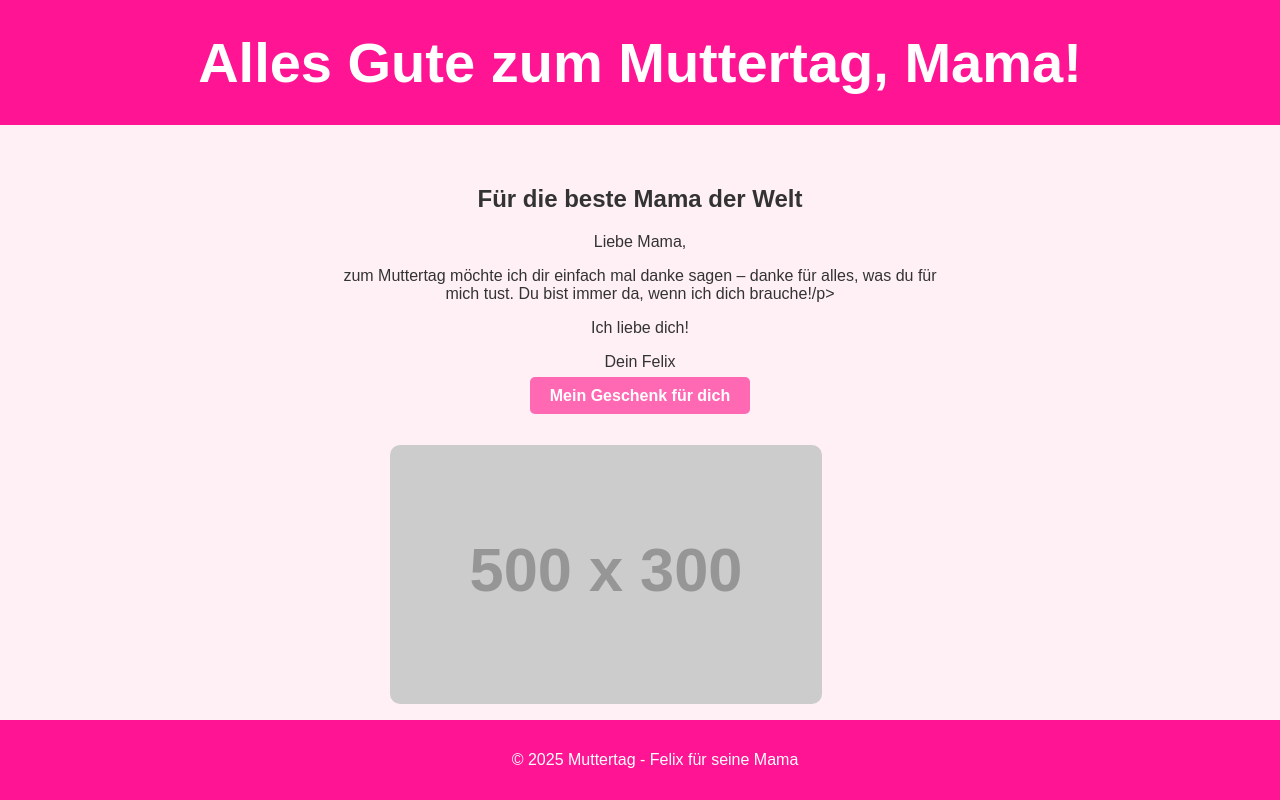
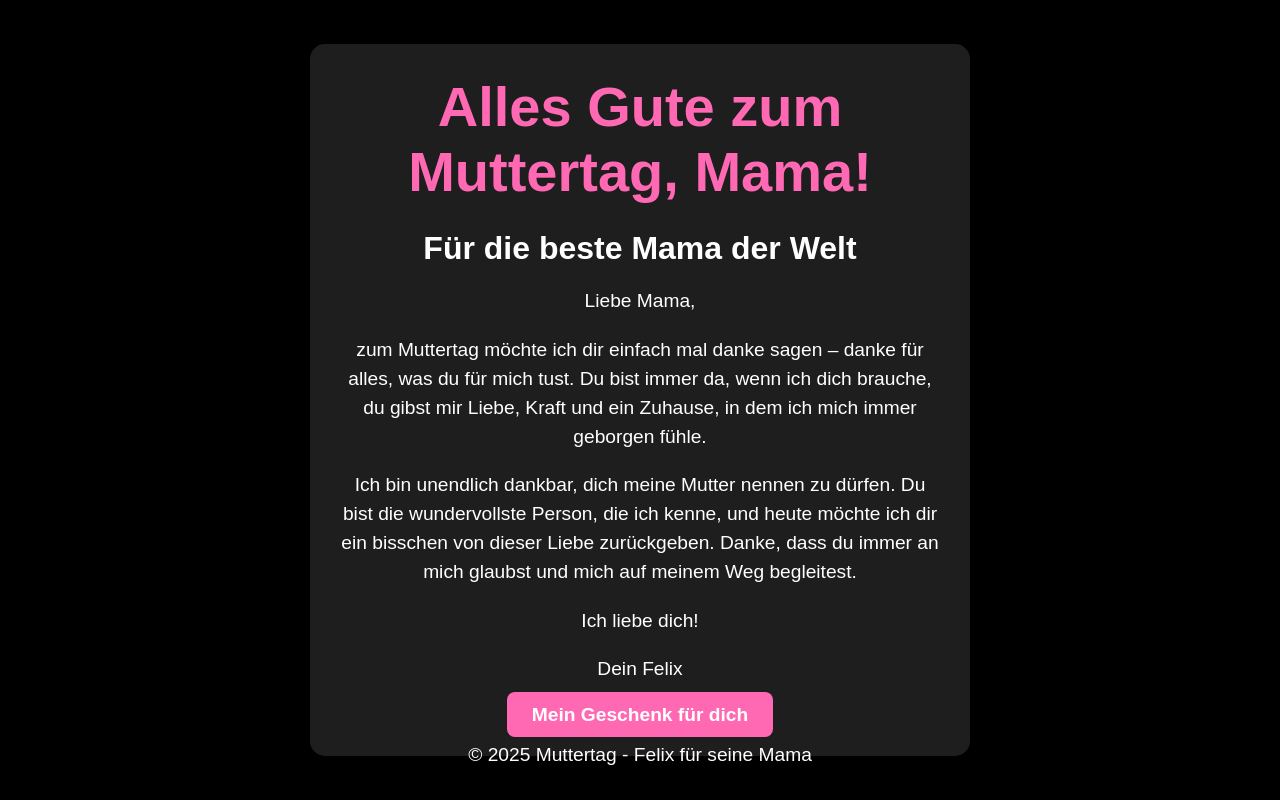
Before and after one commit to ffelixlab/mothersday, a plain HTML site: page index.html in a window 1280 px wide. Drawn offline with Linux system fonts and the light colour scheme; placeholder pictures from the web are drawn by us.

Commit message:
Update index.html

```diff
--- a/index.html
+++ b/index.html
@@ -7,102 +7,93 @@
     <title>Muttertag 2025 - Für Mama von Felix</title>
     <style>
         body {
-            font-family: Arial, sans-serif;
-            background-color: #fff0f5;
             margin: 0;
             padding: 0;
-            color: #333;
+            font-family: 'Arial', sans-serif;
+            background-color: #000000;
+            color: white;
+            display: flex;
+            justify-content: center;
+            align-items: center;
+            height: 100vh;
         }
 
-        header {
-            background-color: #ff1493;
-            color: white;
+        .popup {
+            background-color: #1e1e1e;
+            border-radius: 15px;
+            width: 80%;
+            max-width: 600px;
+            padding: 30px;
+            box-shadow: 0 4px 20px rgba(0, 0, 0, 0.6);
             text-align: center;
-            padding: 30px;
+            animation: popup 0.5s ease-out;
         }
 
-        header h1 {
-            margin: 0;
-            font-size: 3.5em;
-            font-family: 'Arial', sans-serif;
+        @keyframes popup {
+            from {
+                opacity: 0;
+                transform: translateY(-50px);
+            }
+            to {
+                opacity: 1;
+                transform: translateY(0);
+            }
         }
 
-        section {
-            padding: 20px;
+        h1 {
+            font-size: 3.5em;
+            color: #ff69b4; /* Sanftes Pink */
+            margin: 0;
+            margin-bottom: 20px;
         }
 
-        .container {
-            width: 80%;
-            margin: 0 auto;
+        h2 {
+            font-size: 2em;
+            margin-bottom: 20px;
         }
 
-        .content {
-            display: flex;
-            justify-content: center;
-            flex-direction: column;
-            align-items: center;
-        }
-
-        .content img {
-            max-width: 80%;
-            height: auto;
-            border-radius: 10px;
-            margin: 20px;
-        }
-
-        .text-content {
-            max-width: 600px;
-            text-align: center;
-            margin: 20px;
-        }
-
-        footer {
-            background-color: #ff1493;
-            color: white;
-            text-align: center;
-            padding: 15px;
-            position: fixed;
-            width: 100%;
-            bottom: 0;
+        p {
+            font-size: 1.2em;
+            line-height: 1.5;
+            margin-bottom: 20px;
         }
 
         .button {
-            background-color: #ff69b4;
+            background-color: #ff69b4; /* Sanftes Pink */
             color: white;
-            padding: 10px 20px;
+            padding: 12px 25px;
             text-decoration: none;
-            border-radius: 5px;
+            border-radius: 8px;
             font-weight: bold;
+            font-size: 1.2em;
         }
 
         .button:hover {
             background-color: #ff86c1;
         }
+
+        footer {
+            position: fixed;
+            bottom: 10px;
+            left: 50%;
+            transform: translateX(-50%);
+            color: white;
+            font-size: 1em;
+        }
     </style>
 </head>
 <body>
 
-<header>
+<div class="popup">
     <h1>Alles Gute zum Muttertag, Mama!</h1>
-</header>
-
-<section>
-    <div class="container">
-        <div class="content">
-            <div class="text-content">
     <h2>Für die beste Mama der Welt</h2>
     <p>Liebe Mama,</p>
-                <p>zum Muttertag möchte ich dir einfach mal danke sagen – danke für alles, was du für mich tust. Du bist immer da, wenn ich dich brauche!/p>
+    <p>zum Muttertag möchte ich dir einfach mal danke sagen – danke für alles, was du für mich tust. Du bist immer da, wenn ich dich brauche, du gibst mir Liebe, Kraft und ein Zuhause, in dem ich mich immer geborgen fühle.</p>
+    <p>Ich bin unendlich dankbar, dich meine Mutter nennen zu dürfen. Du bist die wundervollste Person, die ich kenne, und heute möchte ich dir ein bisschen von dieser Liebe zurückgeben. Danke, dass du immer an mich glaubst und mich auf meinem Weg begleitest.</p>
     <p>Ich liebe dich!</p>
     <p>Dein Felix</p>
     <a href="#" class="button">Mein Geschenk für dich</a>
 </div>
-            <div class="image">
-                <img src="https://via.placeholder.com/500x300.png?text=Für+Mama" alt="Muttertag Bild">
-            </div>
-        </div>
-    </div>
-</section>
 
 <footer>
     <p>© 2025 Muttertag - Felix für seine Mama</p>
```
Lines whose indentation alone changed are shown as unchanged.
